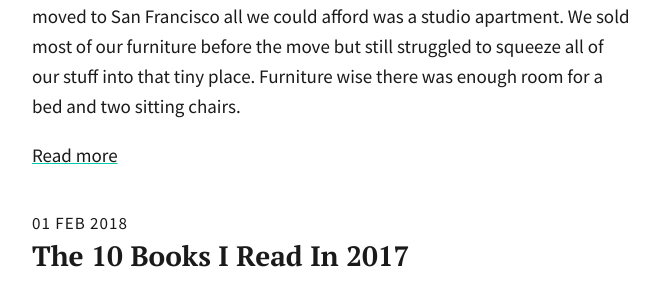
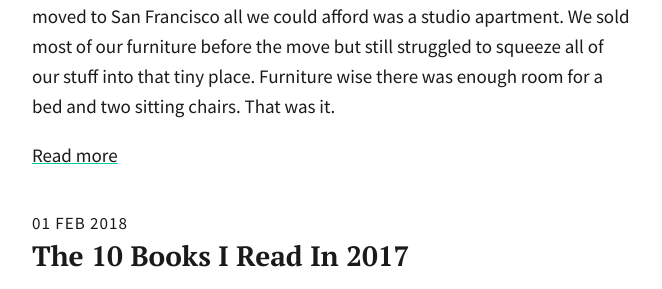
Before and after one commit to totiffany/totiffany.github.io, a Jekyll site: the page built from index.html, in a window 1280 px wide and 900 px high. Shown: the part 328-617 px from the top of the window, without its empty margins (308-970 px from the left). Built offline with Jekyll 4.4.1, drawn with Linux system fonts in a browser that asks for light colours; some of the changed text lies outside the part shown.

Commit message:
Update 2018-02-08-What-I-Love-About-Minimalism.md

```diff
--- a/_posts/2018-02-08-What-I-Love-About-Minimalism.md
+++ b/_posts/2018-02-08-What-I-Love-About-Minimalism.md
@@ -5,7 +5,7 @@ description: >-
   to San Francisco all we could afford was a studio apartment. We sold most of
   our furniture before the move but still struggled to squeeze all of our stuff
   into that tiny place. Furniture wise there was enough room for a bed and two
-  sitting chairs.
+  sitting chairs. That was it.
 image: img_posts/Plant2.jpg
 ---
 ![Plant2.jpg]({{site.baseurl}}/img_posts/Plant2.jpg)
```
